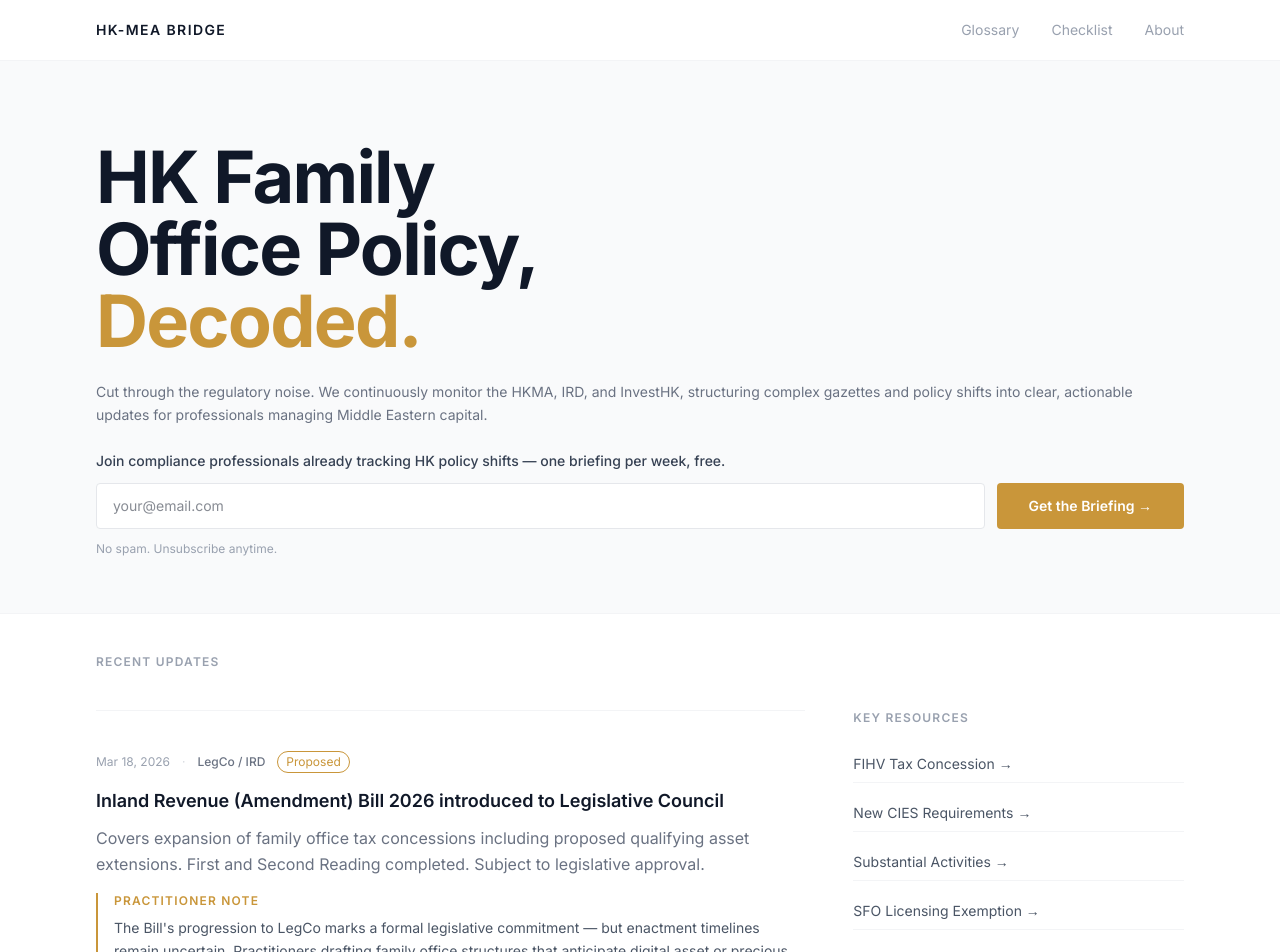
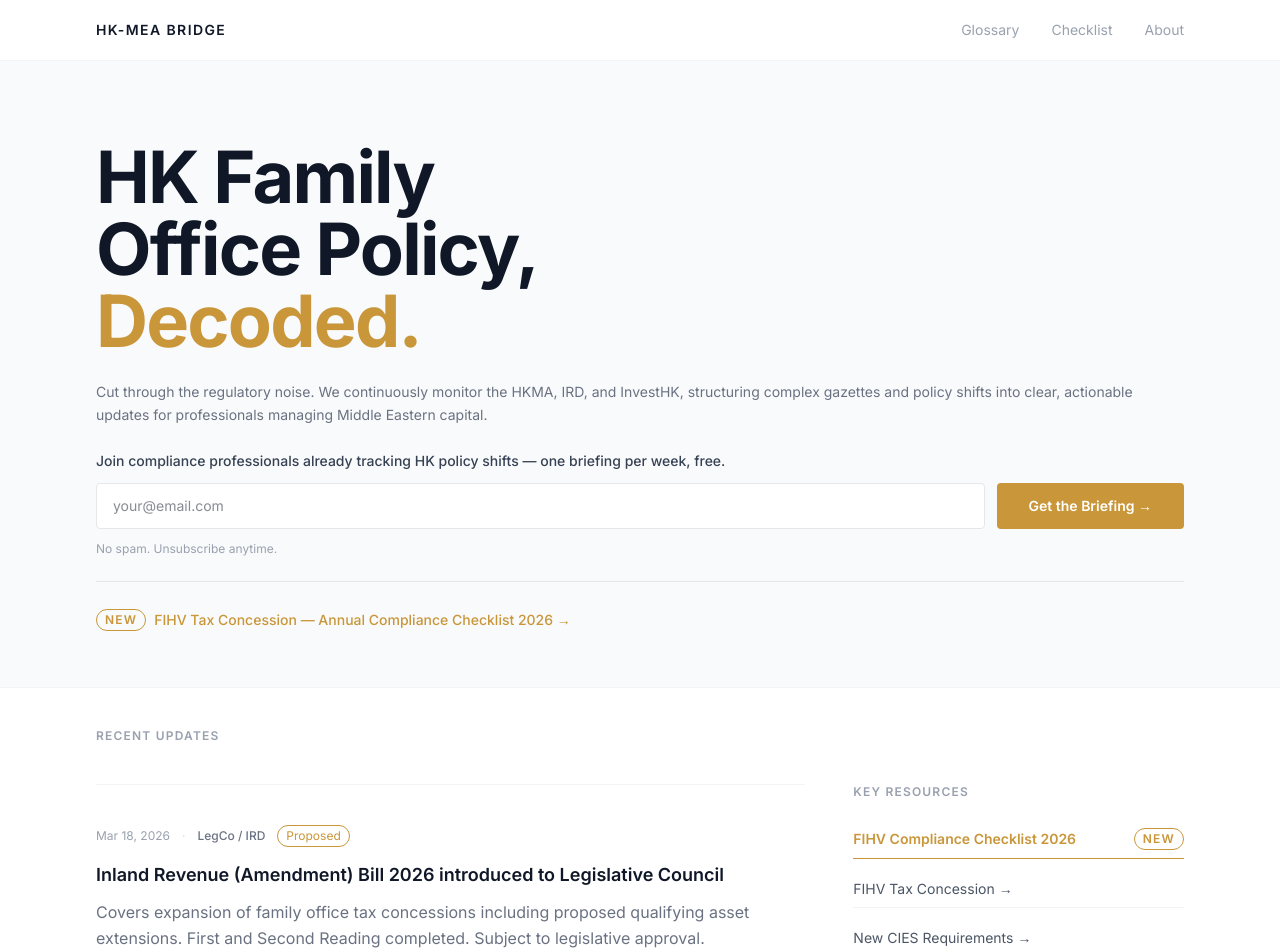
Before and after one commit to ChiarlaC/hk-mea-bridge, a Next.js app: page / in a window 1280 px wide. Shown: the top 952 px of the page. Built offline with nearby package versions, Linux system fonts and the light colour scheme.

Commit message:
Highlight checklist in hero and key resources

```diff
--- a/app/page.tsx
+++ b/app/page.tsx
@@ -78,6 +78,18 @@ export default function Home() {
           <p className="text-xs text-gray-400 mt-3">
             No spam. Unsubscribe anytime.
           </p>
+          <div className="mt-6 pt-6 border-t border-gray-200">
+            <a
+              href="/checklist"
+              className="inline-flex items-center gap-2 text-sm font-medium hover:opacity-80 transition-opacity"
+              style={{ color: "var(--gold)" }}
+            >
+              <span className="text-xs font-semibold uppercase tracking-widest border rounded-full px-2 py-0.5" style={{ borderColor: "var(--gold)" }}>
+                New
+              </span>
+              FIHV Tax Concession — Annual Compliance Checklist 2026 →
+            </a>
+          </div>
         </div>
       </div>
 
@@ -148,6 +160,16 @@ export default function Home() {
                 Key Resources
               </p>
               <a
+                href="/checklist"
+                className="flex items-center justify-between text-sm font-semibold py-2 border-b"
+                style={{ color: "var(--gold)", borderColor: "var(--gold)" }}
+              >
+                <span>FIHV Compliance Checklist 2026</span>
+                <span className="text-xs font-semibold uppercase tracking-widest border rounded-full px-2 py-0.5 ml-2" style={{ borderColor: "var(--gold)" }}>
+                  New
+                </span>
+              </a>
+              <a
                 href="/glossary#fihv"
                 className="block text-sm text-gray-600 hover:text-gray-900 transition-colors py-2 border-b border-gray-100"
               >
```
